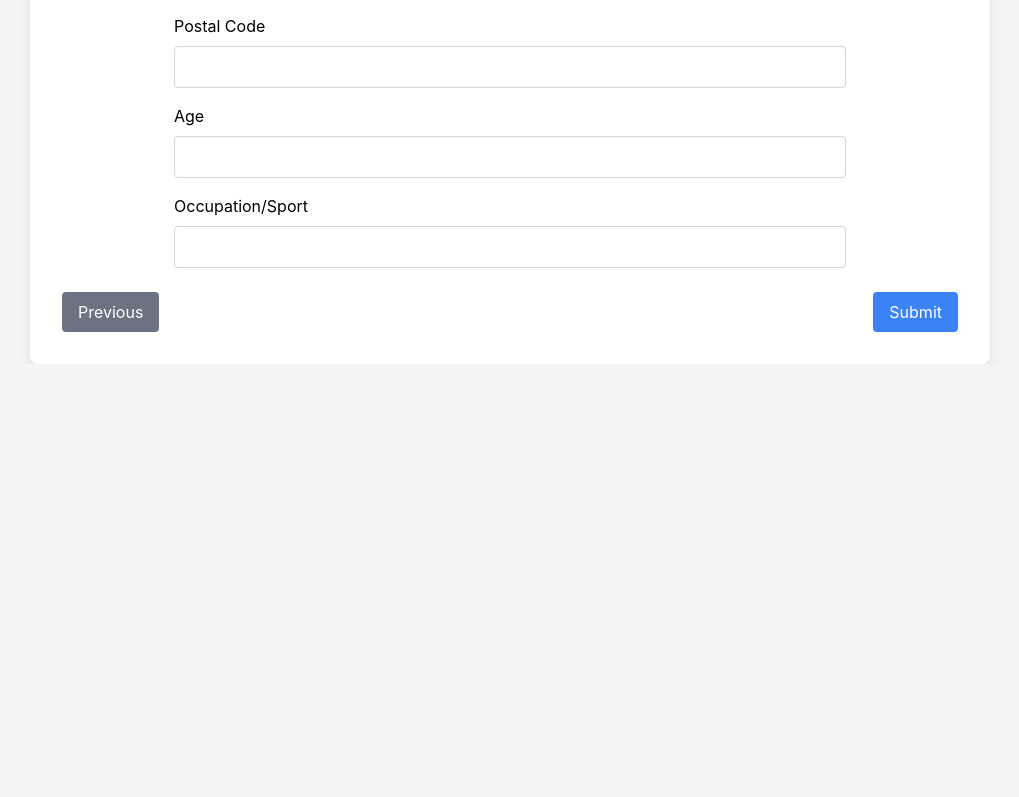
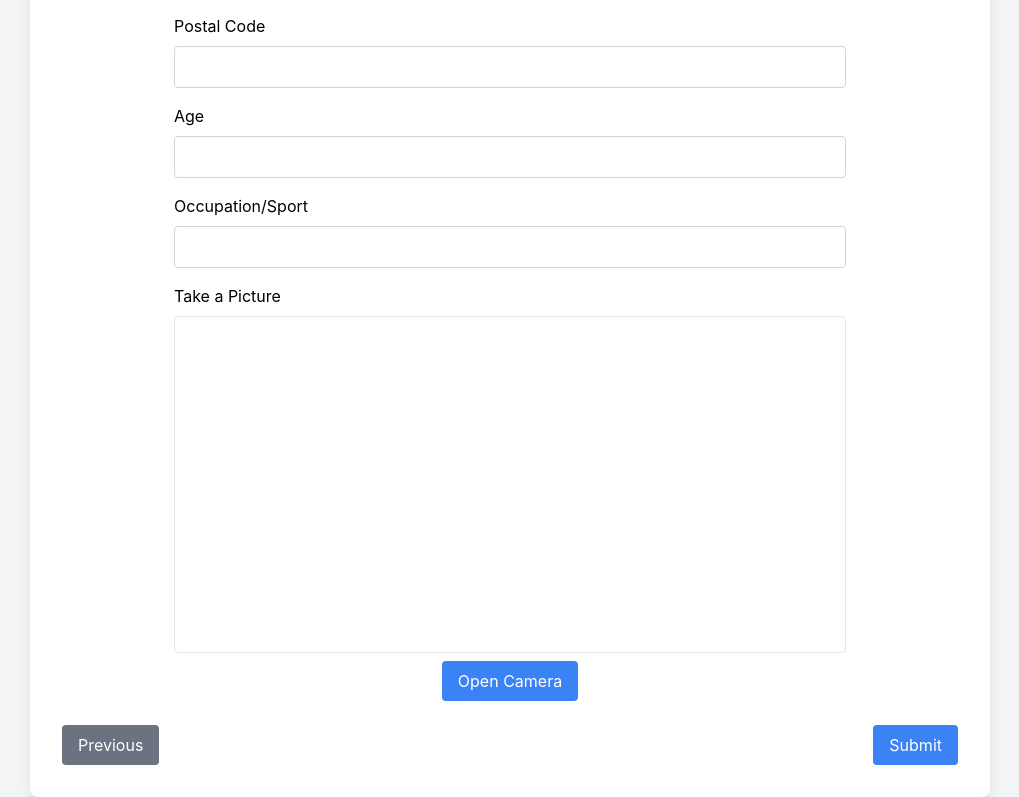
Before and after one commit to JaySmyth21/my-piercing-form, a React (Create React App) app: page /client-info in a window 1280 px wide. Shown: the part 798-1595 px from the top of the page, without its empty margins (130-1149 px from the left). Before the commit the page ends 1162 px from the top, so only its background shows below. Built offline with nearby package versions, Linux system fonts and the light colour scheme; the HTML template or start-up script is replaced by a standard one.

Commit message:
added photo Id into form

```diff
--- a/src/ClientInformation.js
+++ b/src/ClientInformation.js
@@ -1,4 +1,4 @@
-import React from 'react';
+import React, { useState, useRef } from 'react';
 import { Formik, Form, Field, ErrorMessage } from 'formik';
 import * as Yup from 'yup';
 import { useNavigate } from 'react-router-dom';
@@ -6,18 +6,57 @@ import FormLayout from './FormLayout'; // Import the layout
 
 const ClientInformation = () => {
   const navigate = useNavigate();
+  const [imagePreview, setImagePreview] = useState(null);
+  const [cameraOpened, setCameraOpened] = useState(false); // Track if the camera is opened
+  const [photoCaptured, setPhotoCaptured] = useState(false); // Track if a photo has been captured
+  const videoRef = useRef(null);
+  const canvasRef = useRef(null);
+
+  const getVideo = async () => {
+    try {
+      const stream = await navigator.mediaDevices.getUserMedia({ video: true });
+      videoRef.current.srcObject = stream;
+      setCameraOpened(true); // Set camera opened state to true
+      setPhotoCaptured(false); // Reset photo captured state
+    } catch (err) {
+      console.error("Error accessing camera: ", err);
+    }
+  };
+
+  const takePicture = () => {
+    const canvas = canvasRef.current;
+    const video = videoRef.current;
+    canvas.width = video.videoWidth;
+    canvas.height = video.videoHeight;
+    canvas.getContext('2d').drawImage(video, 0, 0);
+    const imageData = canvas.toDataURL('image/png');
+    setImagePreview(imageData);
+    setPhotoCaptured(true); // Set photo captured state to true
+  };
+
+  const retakePicture = () => {
+    setImagePreview(null); // Clear the previous image preview
+    setPhotoCaptured(false); // Set photo captured state to false
+    setCameraOpened(true); // Reopen the camera
+    getVideo(); // Reinitialize the video stream
+  };
 
   const validationSchema = Yup.object({
     preferredName: Yup.string().required('Preferred Name is required'),
     lastName: Yup.string().required('Last Name is required'),
     pronunciation: Yup.string(),
     pronouns: Yup.string(),
-    phoneNumber: Yup.string().required('Phone Number is required').matches(/^[0-9]+$/, "Phone Number should contain only digits"),
+    phoneNumber: Yup.string()
+      .required('Phone Number is required')
+      .matches(/^[0-9]+$/, 'Phone Number should contain only digits'),
     email: Yup.string().email('Invalid email format').required('Email is required'),
     address: Yup.string().required('Address is required'),
     city: Yup.string().required('City is required'),
     postalCode: Yup.string().required('Postal Code is required'),
-    age: Yup.number().required('Age is required').positive('Age must be a positive number').integer('Age must be an integer'),
+    age: Yup.number()
+      .required('Age is required')
+      .positive('Age must be a positive number')
+      .integer('Age must be an integer'),
     occupation: Yup.string().required('Occupation/Sport is required'),
   });
 
@@ -48,17 +87,17 @@ const ClientInformation = () => {
             <h2 className="text-3xl font-bold mb-6 text-center">Client Information</h2>
             <div className="flex flex-col space-y-4">
               {[
-              { name: "preferredName", label: "Preferred Name or First Name" },
-              { name: "lastName", label: "Last Name" },
-              { name: "pronunciation", label: "Pronunciation" },
-              { name: "pronouns", label: "Pronouns" },
-              { name: "phoneNumber", label: "Phone Number" },
-              { name: "email", label: "Email" },
-              { name: "address", label: "Address" },
-              { name: "city", label: "City" },
-              { name: "postalCode", label: "Postal Code" },
-              { name: "age", label: "Age" },
-              { name: "occupation", label: "Occupation/Sport" },
+                { name: 'preferredName', label: 'Preferred Name or First Name' },
+                { name: 'lastName', label: 'Last Name' },
+                { name: 'pronunciation', label: 'Pronunciation' },
+                { name: 'pronouns', label: 'Pronouns' },
+                { name: 'phoneNumber', label: 'Phone Number' },
+                { name: 'email', label: 'Email' },
+                { name: 'address', label: 'Address' },
+                { name: 'city', label: 'City' },
+                { name: 'postalCode', label: 'Postal Code' },
+                { name: 'age', label: 'Age' },
+                { name: 'occupation', label: 'Occupation/Sport' },
               ].map(({ name, label }) => (
                 <div key={name} className="flex flex-col items-center">
                   <label className="block mb-2 text-left w-3/4">{label}</label>
@@ -71,6 +110,52 @@ const ClientInformation = () => {
                 </div>
               ))}
             </div>
+
+            {/* Camera Access Section */}
+            <div className="flex flex-col items-center mt-4">
+              <label className="block mb-2 text-left w-3/4">Take a Picture</label>
+              <video ref={videoRef} autoPlay className="border rounded w-3/4" style={{ display: imagePreview ? 'none' : 'block' }} />
+              {/* Open Camera Button */}
+              {!cameraOpened && (
+                <button
+                  type="button"
+                  onClick={getVideo} // Request camera access
+                  className="bg-blue-500 text-white py-2 px-4 rounded hover:bg-blue-600 mt-2"
+                >
+                  Open Camera
+                </button>
+              )}
+              {/* Capture Photo Button */}
+              {cameraOpened && !photoCaptured && (
+                <button
+                  type="button"
+                  onClick={takePicture}
+                  className="bg-blue-500 text-white py-2 px-4 rounded hover:bg-blue-600 mt-2"
+                >
+                  Capture Photo
+                </button>
+              )}
+              {/* Retake Photo Button */}
+              {photoCaptured && (
+                <button
+                  type="button"
+                  onClick={retakePicture}
+                  className="bg-blue-500 text-white py-2 px-4 rounded hover:bg-blue-600 mt-2"
+                >
+                  Retake Photo
+                </button>
+              )}
+              <canvas ref={canvasRef} style={{ display: 'none' }} />
+            </div>
+
+            {/* Image Preview */}
+            {imagePreview && (
+              <div className="mt-4 flex flex-col items-center">
+                <h3 className="text-lg font-medium">Preview:</h3>
+                <img src={imagePreview} alt="Preview" className="mt-2 border rounded" style={{ maxWidth: '100%', height: 'auto' }} />
+              </div>
+            )}
+
             <div className="flex justify-between mt-6">
               <button
                 type="button"
```
Lines whose indentation alone changed are shown as unchanged.
